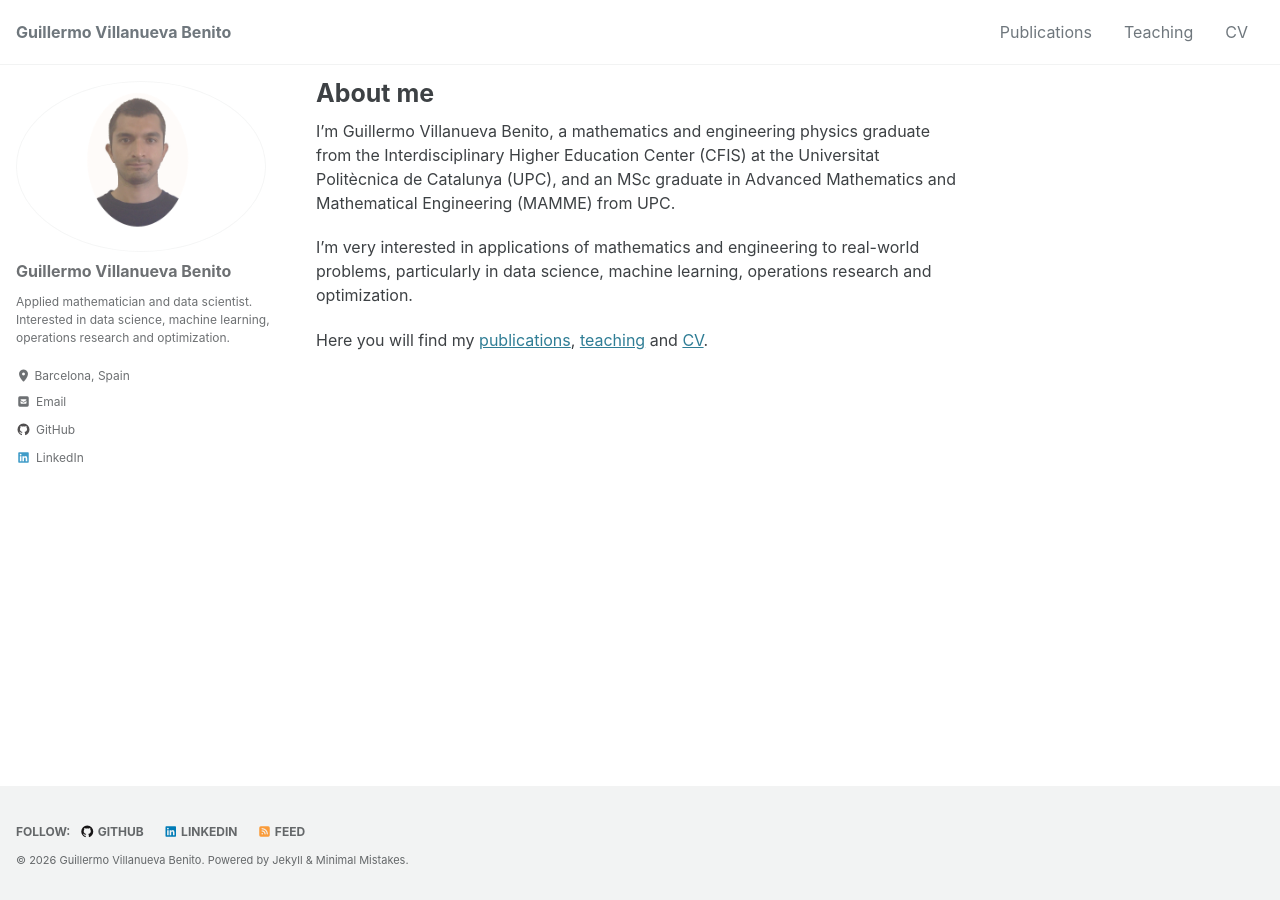
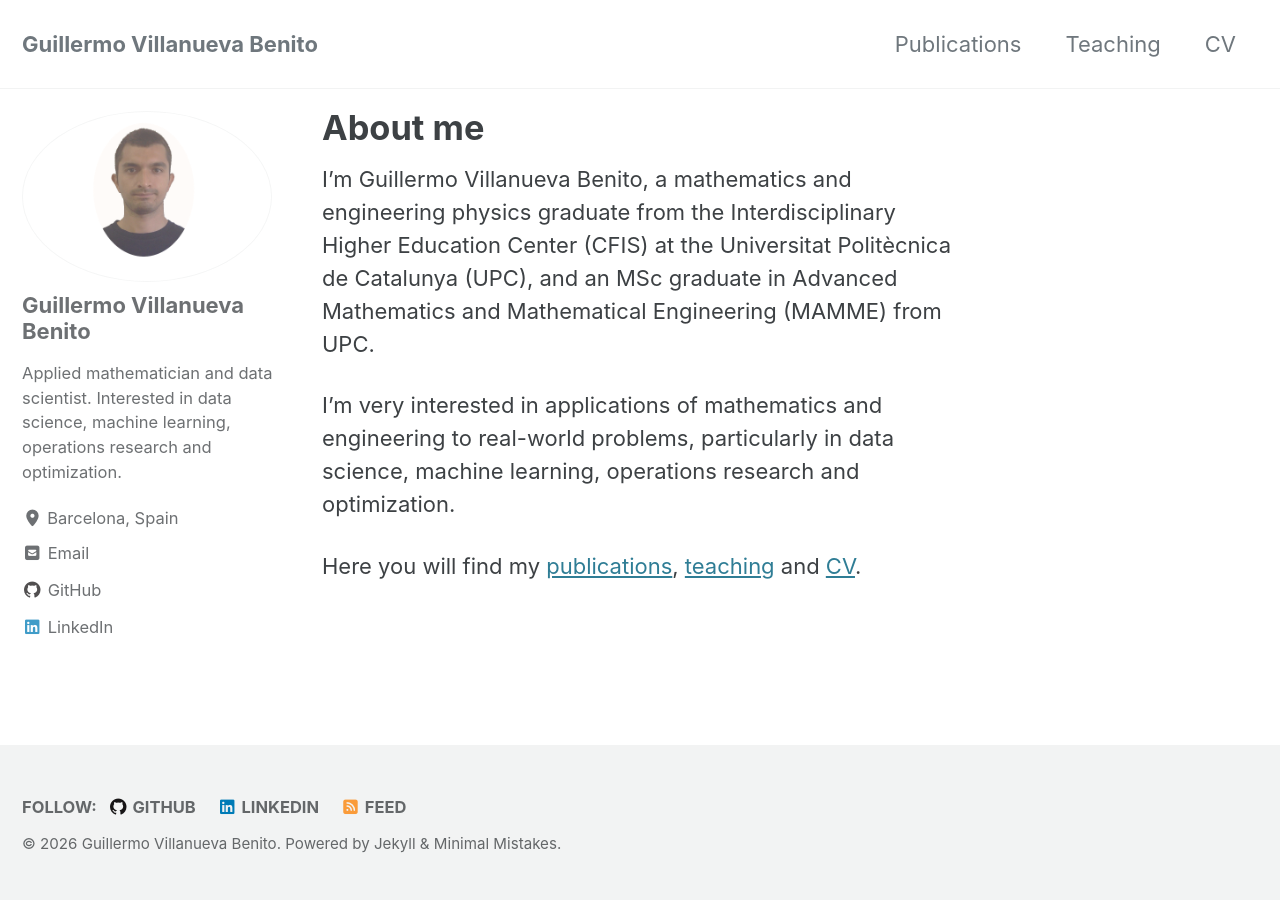
Before and after one commit to guillermovillanuevabenito/guillermovillanuevabenito.github.io, a Jekyll site: the page built from index.md, in a window 1280 px wide. Built offline with Jekyll 4.4.1, drawn with Linux system fonts in a browser that asks for light colours; cached includes are drawn as plain includes.

Commit message:
Plain-text page titles; restore the theme's default font size

```diff
--- a/_layouts/single.html
+++ b/_layouts/single.html
@@ -32,7 +32,7 @@
         <header>
           {% if page.title -%}
           <h1 id="page-title" class="page__title" itemprop="headline">
-            <a href="{{ page.url | absolute_url }}" itemprop="url">{{ page.title | markdownify | remove: "<p>" | remove: "</p>" }}</a>
+            {{ page.title | markdownify | remove: "<p>" | remove: "</p>" }}
           </h1>
           {%- endif %}
           {% include page__meta.html %}
--- a/assets/css/main.scss
+++ b/assets/css/main.scss
@@ -8,10 +8,6 @@
 @import "minimal-mistakes";
 
 /* Site tweaks */
-html {
-  font-size: 16px; // keep the theme's base size on large screens too (theme scales up to 22px)
-}
-
 .author__avatar img {
   max-width: 250px; // theme default: 175px
 }
```
